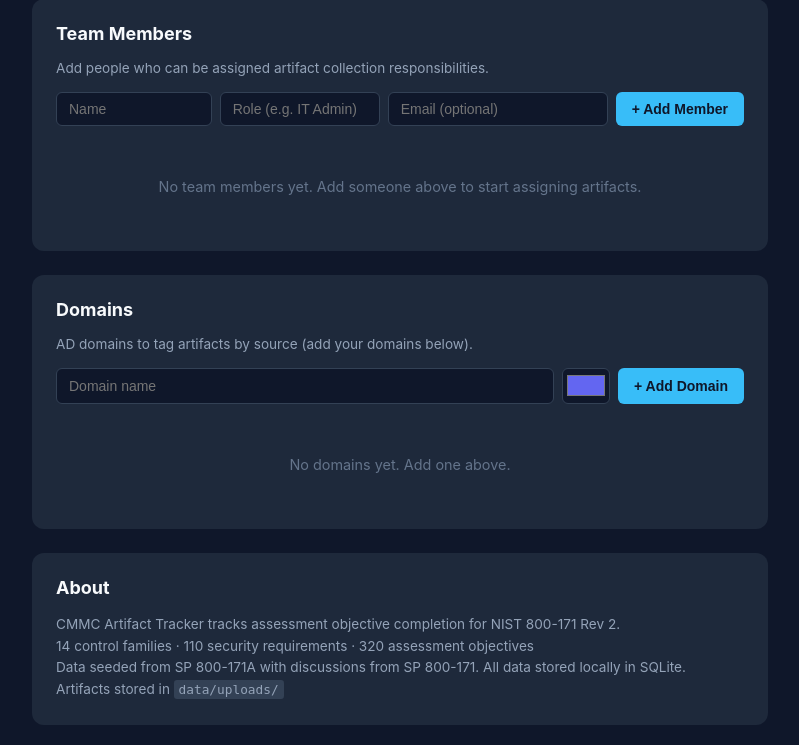
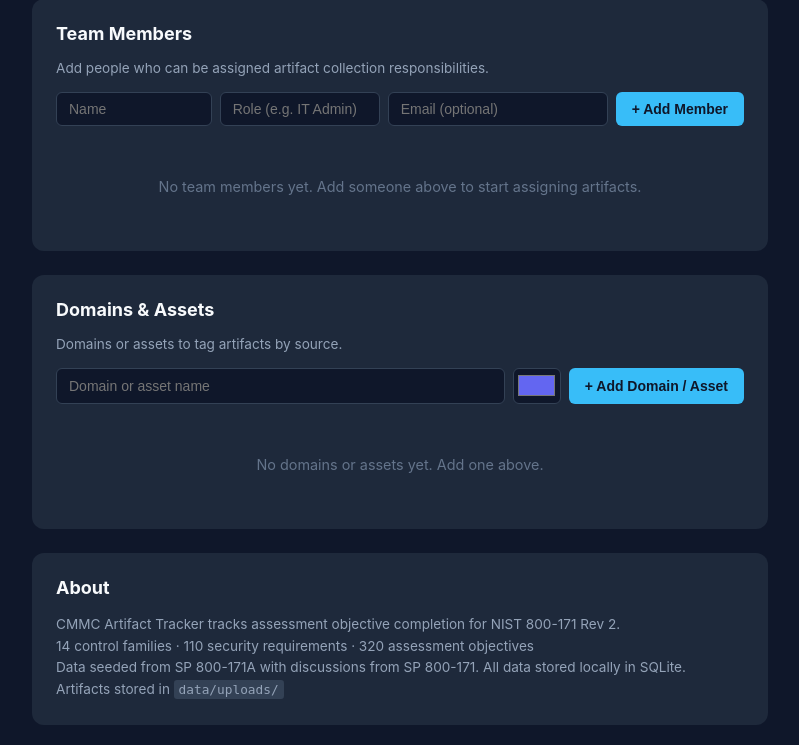
Before and after one commit to jonathancaruso/cmmc-tracker, a Flask app: template templates/config.html in a window 1280 px wide. Shown: the part 95-840 px from the top of the page, without its empty margins (240-1039 px from the left). Run offline with Flask 3, Linux system fonts and the light colour scheme; the template is opened without the code that fills it, so the values that code supplies are empty; parts of the project's set-up code (start-up, migrations or seed data) failed here and were passed over.

Commit message:
Rename Domain to Domain/Asset throughout UI

```diff
--- a/templates/config.html
+++ b/templates/config.html
@@ -103,20 +103,20 @@
         </div>
 
         <div class="section">
-            <h2>Domains</h2>
-            <p style="color:#94a3b8;font-size:0.85rem;margin-bottom:1rem;">AD domains to tag artifacts by source (add your domains below).</p>
+            <h2>Domains & Assets</h2>
+            <p style="color:#94a3b8;font-size:0.85rem;margin-bottom:1rem;">Domains or assets to tag artifacts by source.</p>
 
             <form class="add-form" onsubmit="addDomain(event)">
-                <input type="text" name="name" placeholder="Domain name" required>
+                <input type="text" name="name" placeholder="Domain or asset name" required>
                 <input type="color" name="color" value="#6366f1" style="width:3rem;height:2.25rem;padding:0.15rem;background:#0f172a;border:1px solid #334155;border-radius:0.375rem;cursor:pointer;">
-                <button type="submit" class="add-btn">+ Add Domain</button>
+                <button type="submit" class="add-btn">+ Add Domain / Asset</button>
             </form>
 
             {% if domains %}
             <table>
                 <thead>
                     <tr>
-                        <th>Domain</th>
+                        <th>Domain / Asset</th>
                         <th>Color</th>
                         <th></th>
                     </tr>
@@ -140,7 +140,7 @@
                 </tbody>
             </table>
             {% else %}
-            <div class="empty">No domains yet. Add one above.</div>
+            <div class="empty">No domains or assets yet. Add one above.</div>
             {% endif %}
         </div>
 
@@ -196,7 +196,7 @@
     }
 
     async function editDomain(id, name, color) {
-        const newName = prompt('Domain name:', name);
+        const newName = prompt('Domain or asset name:', name);
         if (!newName) return;
         const newColor = prompt('Color (hex):', color);
         if (!newColor) return;
@@ -209,7 +209,7 @@
     }
 
     async function deleteDomain(id, name) {
-        if (!confirm(`Delete domain "${name}"? Artifacts will be untagged.`)) return;
+        if (!confirm(`Delete "${name}"? Artifacts will be untagged.`)) return;
         await fetch(`/api/domains/${id}`, { method: 'DELETE' });
         location.reload();
     }
--- a/templates/dashboard.html
+++ b/templates/dashboard.html
@@ -117,7 +117,7 @@
             </div>
             {% if domain_coverage %}
             <div style="margin-top:1.25rem;border-top:1px solid #334155;padding-top:1rem;">
-                <h3 style="font-size:0.85rem;color:#94a3b8;margin-bottom:0.75rem;">Domain Coverage</h3>
+                <h3 style="font-size:0.85rem;color:#94a3b8;margin-bottom:0.75rem;">Domain / Asset Coverage</h3>
                 <div style="display:flex;gap:1rem;flex-wrap:wrap;">
                     {% for dc in domain_coverage %}
                     <span style="font-size:0.8rem;display:inline-flex;align-items:center;gap:0.35rem;">
--- a/templates/family.html
+++ b/templates/family.html
@@ -214,7 +214,7 @@
                             <div class="artifact-list" data-obj-id="{{ obj['id'] }}"></div>
                             <div class="upload-form" style="display:flex;gap:0.4rem;align-items:center;flex-wrap:wrap;">
                                 <select class="domain-select" data-obj-id="{{ obj['id'] }}" style="background:#0f172a;border:1px solid #334155;color:#94a3b8;padding:0.25rem 0.4rem;border-radius:0.375rem;font-size:0.7rem;cursor:pointer;">
-                                    <option value="">No domain</option>
+                                    <option value="">No domain/asset</option>
                                 </select>
                                 <label class="upload-btn">
                                     📎 Attach File
@@ -394,7 +394,7 @@
         const domains = await res.json();
         const opts = domains.map(d => `<option value="${d.id}">${d.name}</option>`).join('');
         document.querySelectorAll('.domain-select').forEach(sel => {
-            sel.innerHTML = '<option value="">No domain</option>' + opts;
+            sel.innerHTML = '<option value="">No domain/asset</option>' + opts;
         });
     }
     loadDomains();
```
